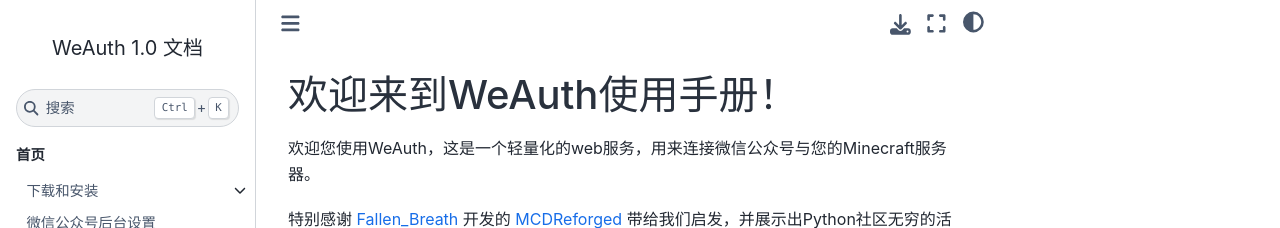
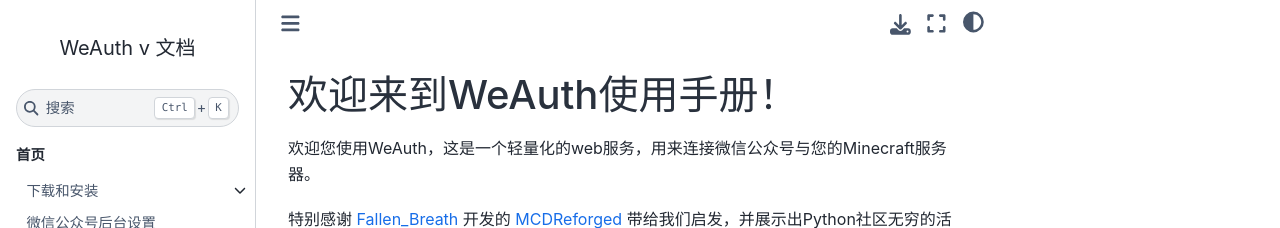
Before and after one commit to TomatoCraftMC/WeAuth, a Sphinx documentation site: the page built from docs/source/index.rst, in a window 1280 px wide. Shown: the top 228 px of the page. Built offline with Sphinx 7.4.7 and the Sphinx Book theme 1.1.4, drawn with Linux system fonts in a browser that asks for light colours; the version number could not be read and is left out; part of the change alters nothing that is shown.

```diff
--- a/docs/source/conf.py
+++ b/docs/source/conf.py
@@ -5,12 +5,17 @@
 
 # -- Project information -----------------------------------------------------
 # https://www.sphinx-doc.org/en/master/usage/configuration.html#project-information
+import sys
+import os
+import datetime
+
 project = 'WeAuth'
-copyright = '2025, NearlyHeadlessJack'
+copyright = f'{datetime.datetime.now().year}, NearlyHeadlessJack'
 author = 'NearlyHeadlessJack'
-# from weauth.constants.core_constant import VERSION
+sys.path.insert(0, os.path.abspath(os.path.join('..', '..')))
+from weauth.constants.core_constant import VERSION
 
-release = '1.0'
+release = 'v' + VERSION
 
 # -- General configuration ---------------------------------------------------
 # https://www.sphinx-doc.org/en/master/usage/configuration.html#general-configuration
```
